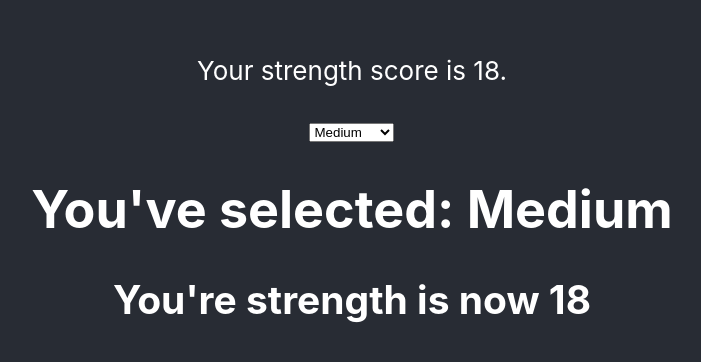
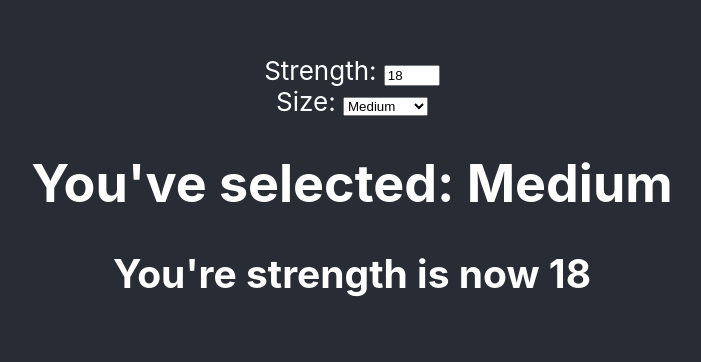
Before and after one commit to ethanvernon/interactive-wildshape, a React (Create React App) app: page / in a window 1280 px wide. Shown: the part 208-570 px from the top of the page, without its empty margins (288-989 px from the left). Built offline with nearby package versions, Linux system fonts and the light colour scheme.

Commit message:
added feature where user can input thier own strength score

```diff
--- a/src/Child.js
+++ b/src/Child.js
@@ -15,9 +15,11 @@ export class Child extends Component {
 
 
 
+
   render() {
     return (
       <div>
+        <span>Size: </span>
         <select
           id="forms"
           onChange = {this.handleChange}>
@@ -28,6 +30,7 @@ export class Child extends Component {
           <option value ="Large">Large</option>
           <option value ="Huge">Huge</option>
         </select>
+
       </div>
     );
   }
--- a/src/Parent.js
+++ b/src/Parent.js
@@ -2,6 +2,7 @@ import React, { Component } from 'react';
 import './App.css';
 import { Child } from './Child';
 import { Sibling } from './Sibling';
+import { StrInput } from './StrInput';
 
 export class Parent extends Component {
   constructor(props) {
@@ -9,6 +10,8 @@ export class Parent extends Component {
     this.state = {form: 'Medium', strength: 18};
     this.changeForm = this.changeForm.bind(this);
     this.checkStrength = this.checkStrength.bind(this);
+    this.changeStrState = this.changeStrState.bind(this);
+    this.changeStr = this.changeStr.bind(this);
   }
 
   changeForm(newForm, newStrength) {
@@ -18,28 +21,64 @@ export class Parent extends Component {
     });
   }
 
+  changeStrState(newStrength) {
+    this.setState({
+      form: this.state.form,
+      strength: newStrength
+    });
+
+    console.log("Strength is " + this.state.strength);
+  }
+
   checkStrength(newSize) {
     console.log("checkStrength was called");
     console.log("form is: " + newSize);
 
+    const str = parseInt(document.getElementById('score').value);
+
     switch (newSize) {
       case 'Dimunitive':
-          return 18-4;
+        return str-4;
         break;
       case 'Tiny':
-          return 18-2;
+        return str-2;
         break;
       case 'Small':
-          return 18;
+        return str;
         break;
       case 'Medium':
-          return 18;
+        return str;
         break;
       case 'Large':
-          return 18+4;
+        return str+4;
         break;
       case 'Huge':
-          return 18+6;
+        return str+6;
+        break;
+    }
+  }
+
+  changeStr(newStr) {
+    const size = this.state.form;
+
+    switch (size) {
+      case 'Dimunitive':
+        return newStr-4;
+        break;
+      case 'Tiny':
+        return newStr-2;
+        break;
+      case 'Small':
+        return newStr;
+        break;
+      case 'Medium':
+        return newStr;
+        break;
+      case 'Large':
+        return newStr+4;
+        break;
+      case 'Huge':
+        return newStr+6;
         break;
     }
   }
@@ -47,10 +86,13 @@ export class Parent extends Component {
   render() {
     return (
       <div>
-        <p>Your strength score is 18.</p>
+        <StrInput
+          onChange = {this.changeStrState}
+          changeStr = {this.changeStr}
+          strength = {this.state.strength} />
         <Child
           onChange = {this.changeForm}
-          checkStrength= {this.checkStrength} />
+          checkStrength = {this.checkStrength}/>
         <Sibling
           form = {this.state.form}
           strength ={this.state.strength}/>
--- /dev/null
+++ b/src/StrInput.js
@@ -0,0 +1,34 @@
+import React, { Component } from 'react';
+import './App.css';
+
+export class StrInput extends Component {
+  constructor(props) {
+    super(props);
+    this.handleStrChange = this.handleStrChange.bind(this);
+  }
+
+  handleStrChange(e) {
+  	console.log(e.target.value);
+    const newStrength = this.props.changeStr(parseInt(e.target.value));
+    console.log("changeStr changed to "+ newStrength);
+    this.props.onChange(newStrength);
+  }
+
+
+
+
+  render() {
+    return (
+      <div>
+        <span>Strength: </span>
+        <input
+        	id="score"
+        	type="number"
+        	min="6"
+        	max="22"
+        	defaultValue={this.props.strength}
+        	onInput = {this.handleStrChange}/>
+      </div>
+    );
+  }
+}
```
Lines whose indentation alone changed are shown as unchanged.
